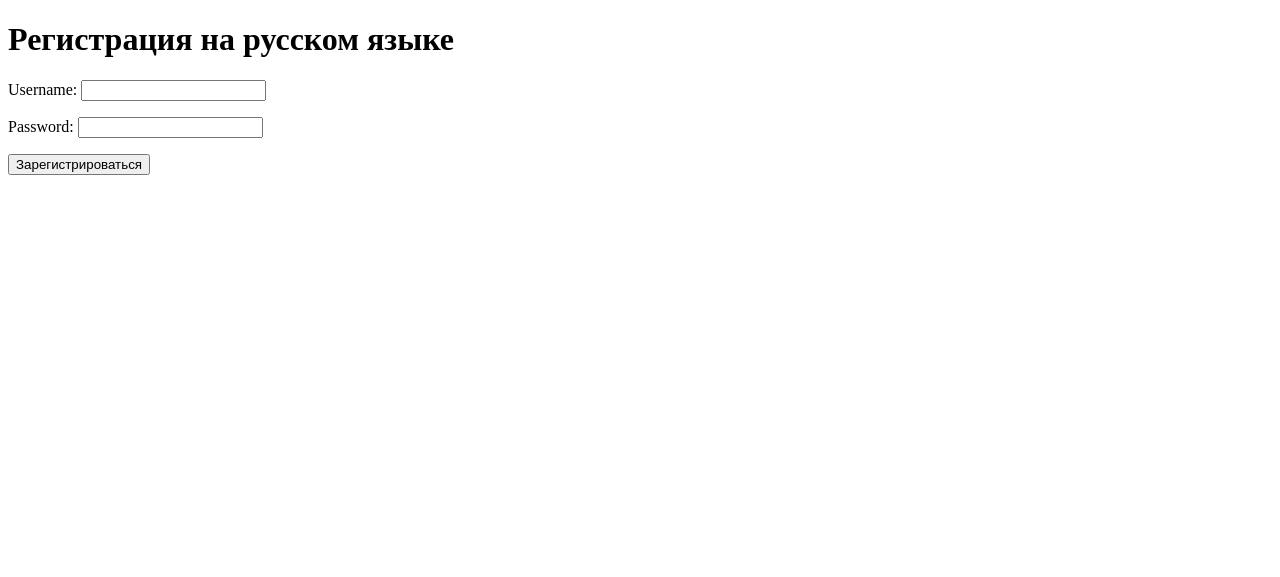
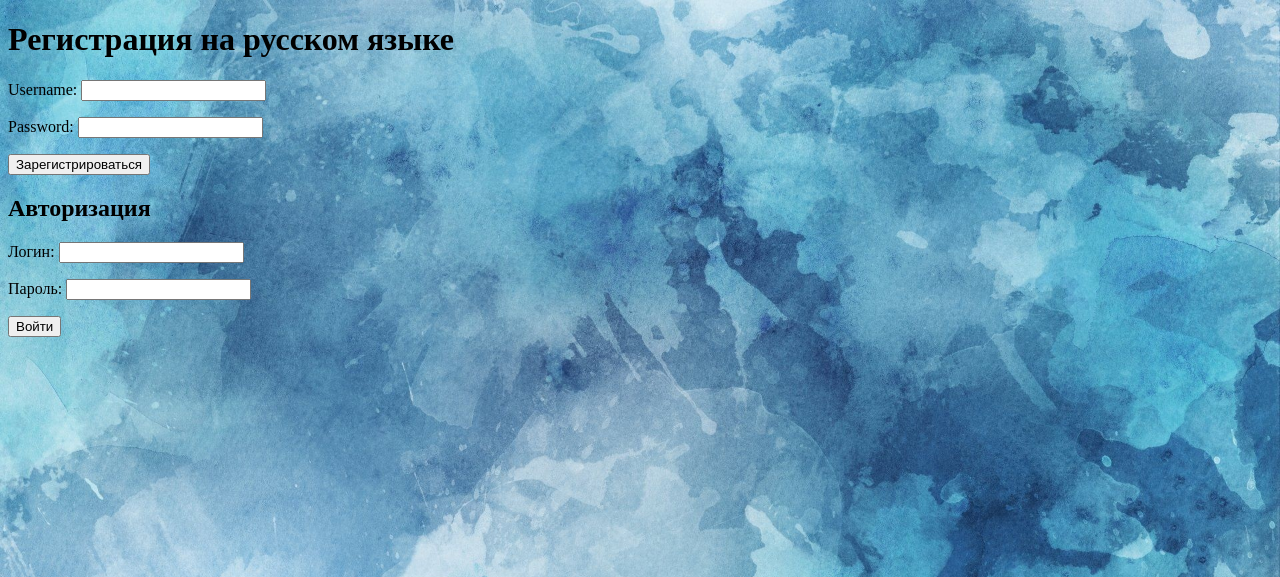
Before and after one commit to DIJEXX/djangoProjectAccelingvo, a Django app: page /register/ in a window 1280 px wide. Shown: the top 577 px of the page. Run offline with Django 5.2, Linux system fonts and the light colour scheme.

Commit message:
12.07.2024 20:20

```diff
--- a/myapp/forms.py
+++ b/myapp/forms.py
@@ -1,4 +1,5 @@
 from django import forms
+from django.contrib.auth.forms import AuthenticationForm
 from .models import User
 
 class RegistrationForm(forms.ModelForm):
@@ -16,3 +17,7 @@ class RegistrationFormEng(forms.ModelForm):
         widgets = {
             'password': forms.PasswordInput(),
         }
+
+class LoginForm(AuthenticationForm):
+    username = forms.CharField(label='Логин', max_length=100)
+    password = forms.CharField(label='Пароль', widget=forms.PasswordInput)
--- a/myapp/urls.py
+++ b/myapp/urls.py
@@ -11,6 +11,5 @@ urlpatterns = [
     path('themes/', views.themes, name='themes'),
     path('difficulty/<str:level>/', views.difficulty_level, name='difficulty_level'),
     path('themes/<str:theme>/', views.theme_selection, name='theme_selection'),
+    path('login/', views.register, name='login'),  # Добавьте этот маршрут
 ]
-
-# test commit 2
--- a/myapp/views.py
+++ b/myapp/views.py
@@ -1,5 +1,6 @@
 from django.shortcuts import render, redirect
-from .forms import RegistrationForm, RegistrationFormEng
+from django.contrib.auth import authenticate, login
+from .forms import RegistrationForm, RegistrationFormEng, LoginForm
 from .models import User
 from django.conf import settings
 
@@ -9,14 +10,20 @@ def index(request):
 def register(request):
     if request.method == 'POST':
         form = RegistrationForm(request.POST)
+        login_form = LoginForm(request, data=request.POST)
         if form.is_valid():
             user = form.save(commit=False)
             user.language = 'ru'
             user.save()
             return redirect('/')
+        elif login_form.is_valid():
+            user = login_form.get_user()
+            login(request, user)
+            return redirect('/')
     else:
         form = RegistrationForm()
-    return render(request, 'register.html', {'form': form})
+        login_form = LoginForm()
+    return render(request, 'register.html', {'form': form, 'login_form': login_form})
 
 def register_eng(request):
     if request.method == 'POST':
--- a/templates/register.html
+++ b/templates/register.html
@@ -3,6 +3,13 @@
 <head>
     <meta charset="UTF-8">
     <title>Регистрация</title>
+    <style>
+        body {
+            background-image: url('/static/Data/background.jpg');
+            background-size: cover;
+            font-family: "Times New Roman", Times, serif;
+        }
+    </style>
 </head>
 <body>
     <h1>Регистрация на русском языке</h1>
@@ -14,5 +21,12 @@
     {% if form.is_valid %}
         <p>Регистрация прошла успешно!</p>
     {% endif %}
+
+    <h2>Авторизация</h2>
+    <form method="post" action="{% url 'login' %}">
+        {% csrf_token %}
+        {{ login_form.as_p }}
+        <button type="submit">Войти</button>
+    </form>
 </body>
 </html>
```
Also changed, not shown: templates/register_eng.html (+17 -3 lines), db.sqlite3.
